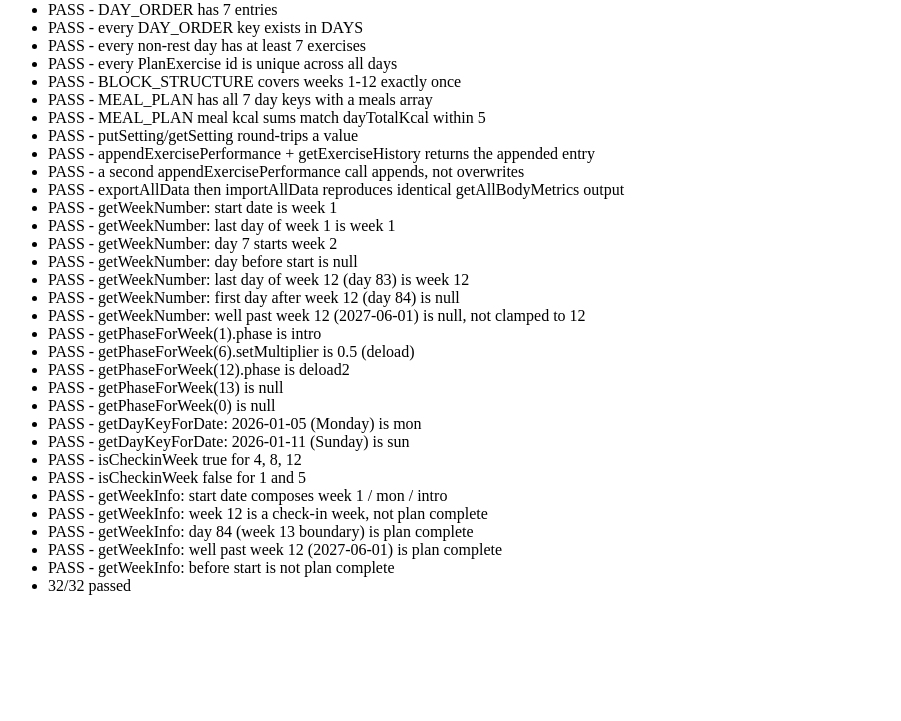
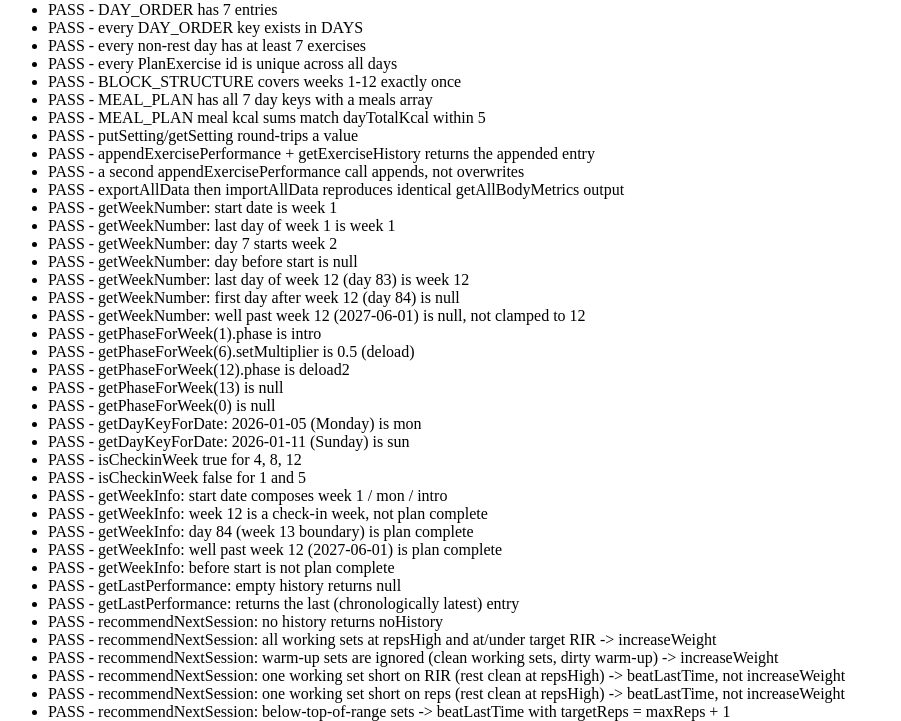
Before and after one commit to jaydipnemade/v-taper-coach, a plain HTML site: page tests.html in a window 1280 px wide. Shown: the part 79-800 px from the top of the page, without its empty margins (0-901 px from the left). Drawn offline with Linux system fonts and the light colour scheme.

Commit message:
feat: add double progression recommendation engine
Implements js/progression.js (getLastPerformance, recommendNextSession)
per Task 4. recommendNextSession only recommends increaseWeight when
every working set (isWarmup===false) hits repsHigh at or under the
target RIR ceiling parsed from exercise.rir; a single short set falls
through to beatLastTime. Bodyweight-type exercises never get
increaseWeight (no weight-based progression path), holding at
repsHigh instead. Adds TDD coverage to tests.html for noHistory, the
clean top-of-range case, the Review Focus mixed-set case (short on
reps or RIR), the below-top-of-range targetReps formula, the
bodyweight ruling, and the RIR range-string parsing rule.

Co-Authored-By: Claude Sonnet 5 <noreply@anthropic.com>

```diff
--- /dev/null
+++ b/js/progression.js
@@ -0,0 +1,65 @@
+// js/progression.js
+// Double progression recommendation engine. Pure functions only — no DOM, no
+// storage access. Given a PlanExercise (js/data/plan.js) and its logged
+// history (ExercisePerformance[] from js/db.js), decide whether to recommend
+// increasing the weight next session or beating last time's reps.
+
+import { INCREMENT_BY_TYPE } from './data/plan.js';
+
+/**
+ * Returns the most recent logged performance for an exercise, or null if
+ * there is no history yet. History entries are appended in chronological
+ * order (see js/db.js appendExercisePerformance), so the last element is the
+ * most recent session.
+ * @param {Array} history
+ * @returns {object|null}
+ */
+export function getLastPerformance(history) {
+  if (!history || history.length === 0) return null;
+  return history[history.length - 1];
+}
+
+/**
+ * Parses a PlanExercise RIR string (e.g. '2', '1-0', '0-1') to the target RIR
+ * ceiling used to judge whether a set was taken hard enough: the string is
+ * split on '-' and the last number is taken as the strictest bound.
+ * @param {string} rirString
+ * @returns {number}
+ */
+function parseTargetRIR(rirString) {
+  const parts = String(rirString).split('-');
+  return parseFloat(parts[parts.length - 1]);
+}
+
+/**
+ * Decides the next-session recommendation for an exercise based on its last
+ * logged performance.
+ * @param {object} exercise PlanExercise (needs repsHigh, rir, incrementType)
+ * @param {Array} history ExercisePerformance[]
+ * @returns {{type:'noHistory'}|{type:'increaseWeight', amount:number|string}|{type:'beatLastTime', targetReps:number}}
+ */
+export function recommendNextSession(exercise, history) {
+  if (!history || history.length === 0) return { type: 'noHistory' };
+
+  const last = getLastPerformance(history);
+  const workingSets = (last.sets || []).filter((set) => set.isWarmup === false);
+  const maxReps = Math.max(...workingSets.map((set) => set.reps));
+  const targetReps = Math.min(exercise.repsHigh, maxReps + 1);
+
+  // Bodyweight/isometric exercises (INCREMENT_BY_TYPE.bodyweight is null) have
+  // no weight-based progression path in this app: never recommend
+  // increaseWeight for them, regardless of how clean the sets were. Hold at
+  // the top of the rep range instead (the formula above already yields
+  // targetReps === repsHigh once maxReps reaches repsHigh).
+  if (exercise.incrementType !== 'bodyweight') {
+    const targetRIR = parseTargetRIR(exercise.rir);
+    const allSetsClean = workingSets.every(
+      (set) => set.reps >= exercise.repsHigh && set.rir <= targetRIR,
+    );
+    if (allSetsClean) {
+      return { type: 'increaseWeight', amount: INCREMENT_BY_TYPE[exercise.incrementType] };
+    }
+  }
+
+  return { type: 'beatLastTime', targetReps };
+}
--- a/tests.html
+++ b/tests.html
@@ -10,7 +10,7 @@
   <ul id="results"></ul>
   <script type="module">
     import {
-      DAY_ORDER, DAYS, BLOCK_STRUCTURE, MEAL_PLAN,
+      DAY_ORDER, DAYS, BLOCK_STRUCTURE, MEAL_PLAN, INCREMENT_BY_TYPE,
     } from './js/data/plan.js';
     import {
       getSetting, putSetting,
@@ -169,6 +169,99 @@
       return eq([info.weekNumber, info.isPlanComplete], [null, false]);
     });
 
+    // --- js/progression.js (Task 4) ----------------------------------------
+    // Loaded dynamically (see Task 3 note above) so a missing/broken module
+    // (expected during the RED phase, before progression.js exists) fails
+    // only these checks instead of blanking the whole page.
+    const progression = await import('./js/progression.js').catch((err) => ({ loadError: err.message }));
+
+    const perf = (sets) => ({ date: '2026-02-01', weekNumber: 3, sets });
+    const workingSet = (reps, rir) => ({ weight: 50, reps, rir, isWarmup: false });
+    const warmupSet = (reps, rir) => ({ weight: 20, reps, rir, isWarmup: true });
+
+    await check('getLastPerformance: empty history returns null', () => eq(progression.getLastPerformance([]), null));
+
+    await check('getLastPerformance: returns the last (chronologically latest) entry', () => {
+      const h = [perf([workingSet(8, 2)]), perf([workingSet(9, 2)])];
+      return eq(progression.getLastPerformance(h), h[1]);
+    });
+
+    const dbExercise = { repsLow: 8, repsHigh: 12, rir: '2', incrementType: 'dumbbell' };
+
+    await check('recommendNextSession: no history returns noHistory', () => eq(
+      progression.recommendNextSession(dbExercise, []),
+      { type: 'noHistory' },
+    ));
+
+    await check('recommendNextSession: all working sets at repsHigh and at/under target RIR -> increaseWeight', () => {
+      const history = [perf([workingSet(12, 2), workingSet(12, 2), workingSet(12, 2)])];
+      return eq(
+        progression.recommendNextSession(dbExercise, history),
+        { type: 'increaseWeight', amount: INCREMENT_BY_TYPE[dbExercise.incrementType] },
+      );
+    });
+
+    await check('recommendNextSession: warm-up sets are ignored (clean working sets, dirty warm-up) -> increaseWeight', () => {
+      const history = [perf([warmupSet(1, 5), workingSet(12, 2), workingSet(12, 2), workingSet(12, 2)])];
+      return eq(
+        progression.recommendNextSession(dbExercise, history),
+        { type: 'increaseWeight', amount: INCREMENT_BY_TYPE[dbExercise.incrementType] },
+      );
+    });
+
+    // Review Focus: one working set short on RIR (even though its reps hit target) must block increaseWeight.
+    await check('recommendNextSession: one working set short on RIR (rest clean at repsHigh) -> beatLastTime, not increaseWeight', () => {
+      const history = [perf([workingSet(12, 2), workingSet(12, 2), workingSet(12, 3)])];
+      return eq(
+        progression.recommendNextSession(dbExercise, history),
+        { type: 'beatLastTime', targetReps: 12 },
+      );
+    });
+
+    // Review Focus: one working set short on reps (even though its RIR hit target) must block increaseWeight.
+    await check('recommendNextSession: one working set short on reps (rest clean at repsHigh) -> beatLastTime, not increaseWeight', () => {
+      const history = [perf([workingSet(12, 2), workingSet(12, 2), workingSet(10, 2)])];
+      return eq(
+        progression.recommendNextSession(dbExercise, history),
+        { type: 'beatLastTime', targetReps: 12 },
+      );
+    });
+
+    await check('recommendNextSession: below-top-of-range sets -> beatLastTime with targetReps = maxReps + 1', () => {
+      const history = [perf([workingSet(9, 2), workingSet(10, 2)])];
+      return eq(
+        progression.recommendNextSession(dbExercise, history),
+        { type: 'beatLastTime', targetReps: 11 },
+      );
+    });
+
+    // Bodyweight ruling: must never return increaseWeight for incrementType 'bodyweight', even when
+    // every working set is clean at repsHigh and target RIR. Falls through to beatLastTime, holding
+    // at repsHigh (there is no weight-based progression path for bodyweight work in this app).
+    const bodyweightExercise = { repsLow: 10, repsHigh: 15, rir: '1', incrementType: 'bodyweight' };
+    await check('recommendNextSession: bodyweight exercise, all working sets clean at repsHigh -> beatLastTime targetReps===repsHigh, never increaseWeight', () => {
+      const history = [perf([workingSet(15, 1), workingSet(15, 1), workingSet(15, 1)])];
+      const result = progression.recommendNextSession(bodyweightExercise, history);
+      return eq(result, { type: 'beatLastTime', targetReps: bodyweightExercise.repsHigh });
+    });
+
+    // RIR range-string parsing: '1-0' takes the last (strictest) number, 0, as the target RIR ceiling.
+    const rangeRirExercise = { repsLow: 12, repsHigh: 20, rir: '1-0', incrementType: 'cable' };
+    await check("recommendNextSession: rir '1-0' parses to target RIR 0 - a set at rir:1 blocks increaseWeight", () => {
+      const history = [perf([workingSet(20, 0), workingSet(20, 1)])];
+      return eq(
+        progression.recommendNextSession(rangeRirExercise, history),
+        { type: 'beatLastTime', targetReps: 20 },
+      );
+    });
+    await check("recommendNextSession: rir '1-0' parses to target RIR 0 - all sets at rir:0 and repsHigh -> increaseWeight", () => {
+      const history = [perf([workingSet(20, 0), workingSet(20, 0)])];
+      return eq(
+        progression.recommendNextSession(rangeRirExercise, history),
+        { type: 'increaseWeight', amount: INCREMENT_BY_TYPE.cable },
+      );
+    });
+
     for (const { name, ok, detail } of checks) {
       const li = document.createElement('li');
       li.textContent = `${ok ? 'PASS' : 'FAIL'} - ${name}${ok ? '' : ` (${detail})`}`;
```
